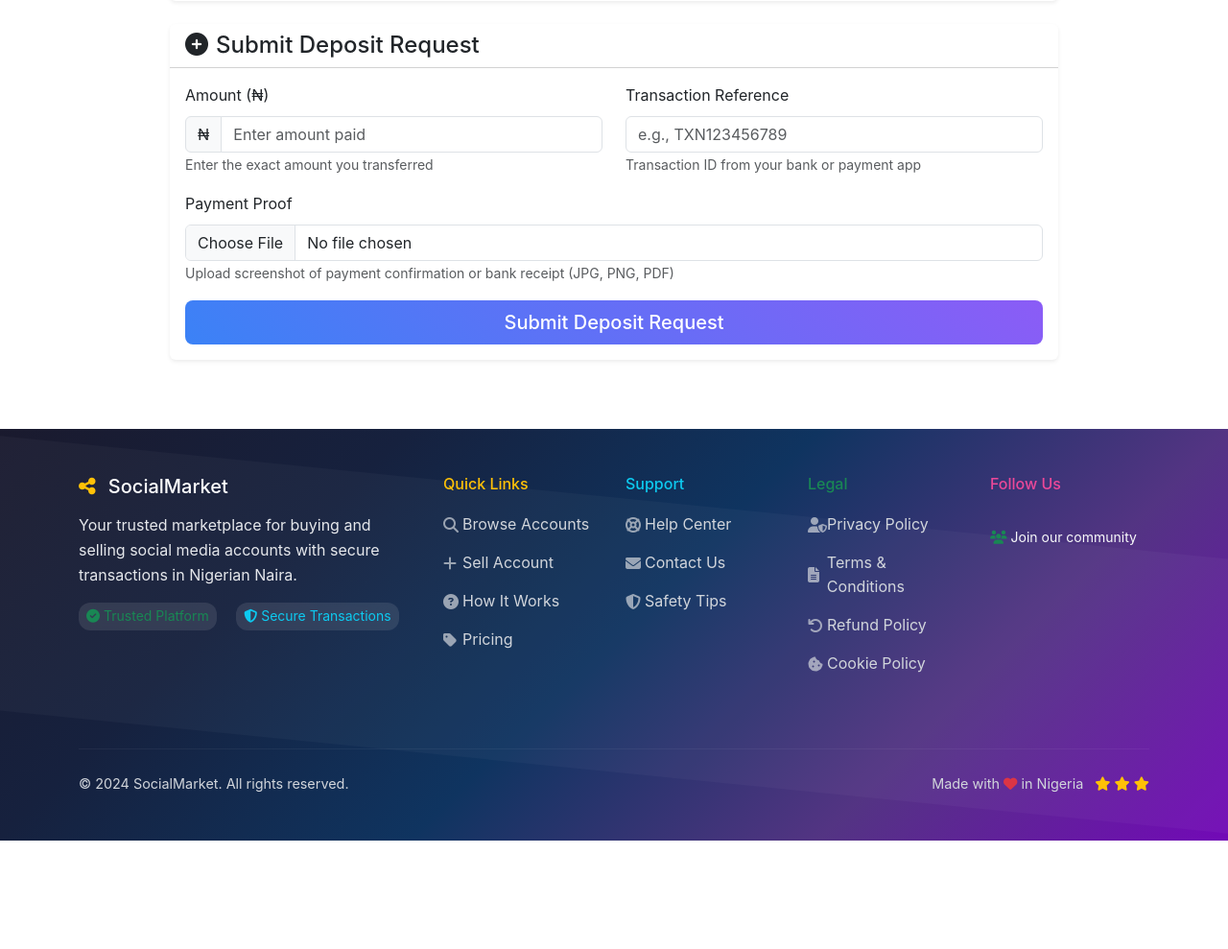
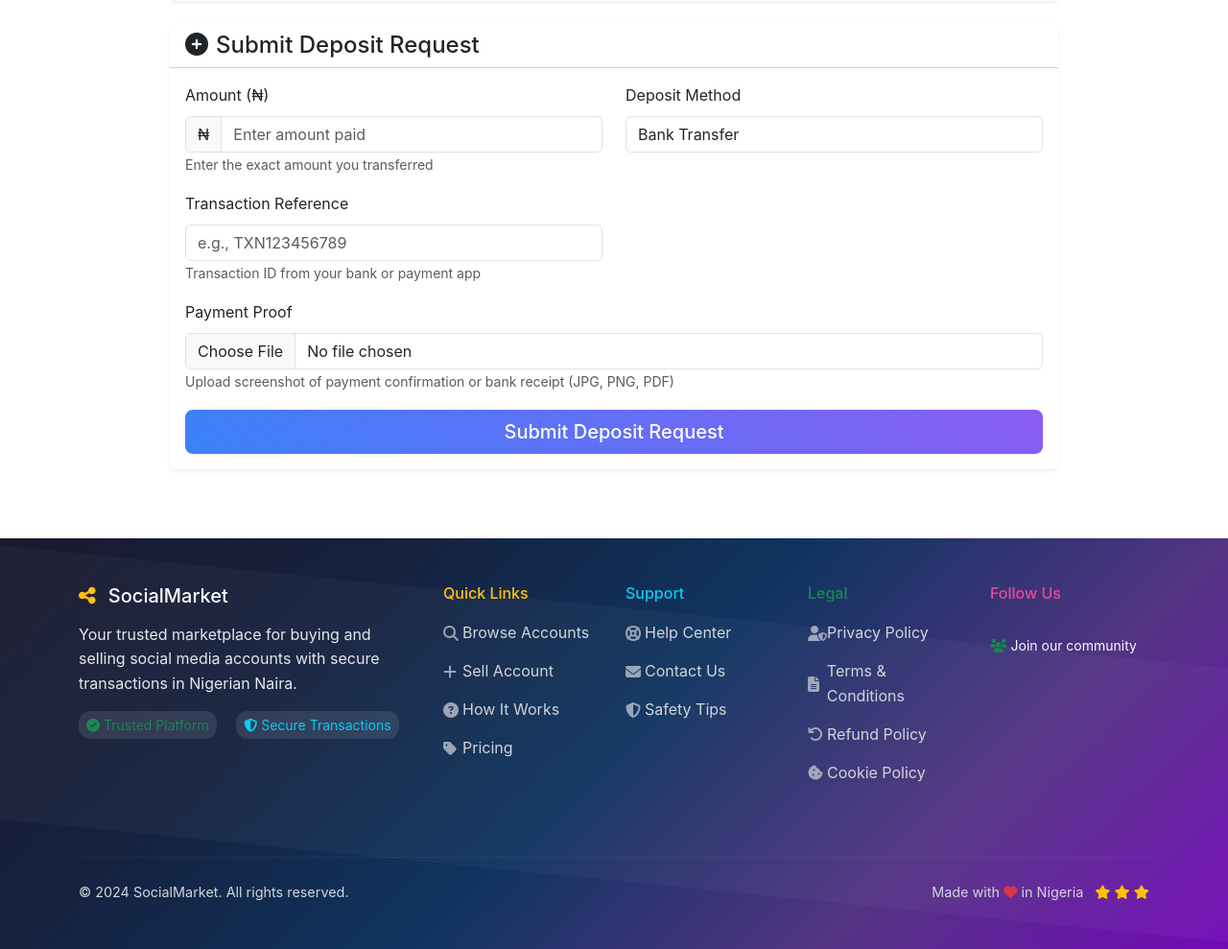
Before and after one commit to julisunkan/SocialTradeHub-1, a Flask app: page /deposit in a window 1280 px wide. Shown: the part 530-1519 px from the top of the page at 96% size. Before the commit the page ends 1406 px from the top, so only its background shows below. Run offline with Flask 3, Linux system fonts and the light colour scheme; a user stored in the database is signed in; some libraries are stand-ins or nearby versions.

Commit message:
Assistant checkpoint: Fix missing deposit_method field in deposit form
Assistant generated file changes:
- templates/deposit.html: Add missing deposit_method field to form
Add missing deposit_method field to form
Move bank fields to next row after deposit method
Add missing deposit_method field to form
Move bank fields to next row after deposit method
Add missing deposit_method field to form
Move bank fields to next row after deposit method
Move bank detail fields inside the conditional bank-details div

---

User prompt:

deposit_method: This field is required.

Replit-Commit-Author: Assistant
Replit-Commit-Session-Id: bfe6c2eb-06df-4160-a475-812dc8e0ce6c

```diff
--- a/templates/deposit.html
+++ b/templates/deposit.html
@@ -96,6 +96,20 @@
                             </div>
 
                             <div class="col-md-6 mb-3">
+                                {{ form.deposit_method.label(class="form-label") }}
+                                {{ form.deposit_method(class="form-control") }}
+                                {% if form.deposit_method.errors %}
+                                    <div class="text-danger">
+                                        {% for error in form.deposit_method.errors %}
+                                            <small>{{ error }}</small>
+                                        {% endfor %}
+                                    </div>
+                                {% endif %}
+                            </div>
+                        </div>
+
+                        <div class="row">
+                            <div class="col-md-6 mb-3">
                                 {{ form.reference_number.label(class="form-label") }}
                                 {{ form.reference_number(class="form-control", placeholder="e.g., TXN123456789") }}
                                 {% if form.reference_number.errors %}
```
